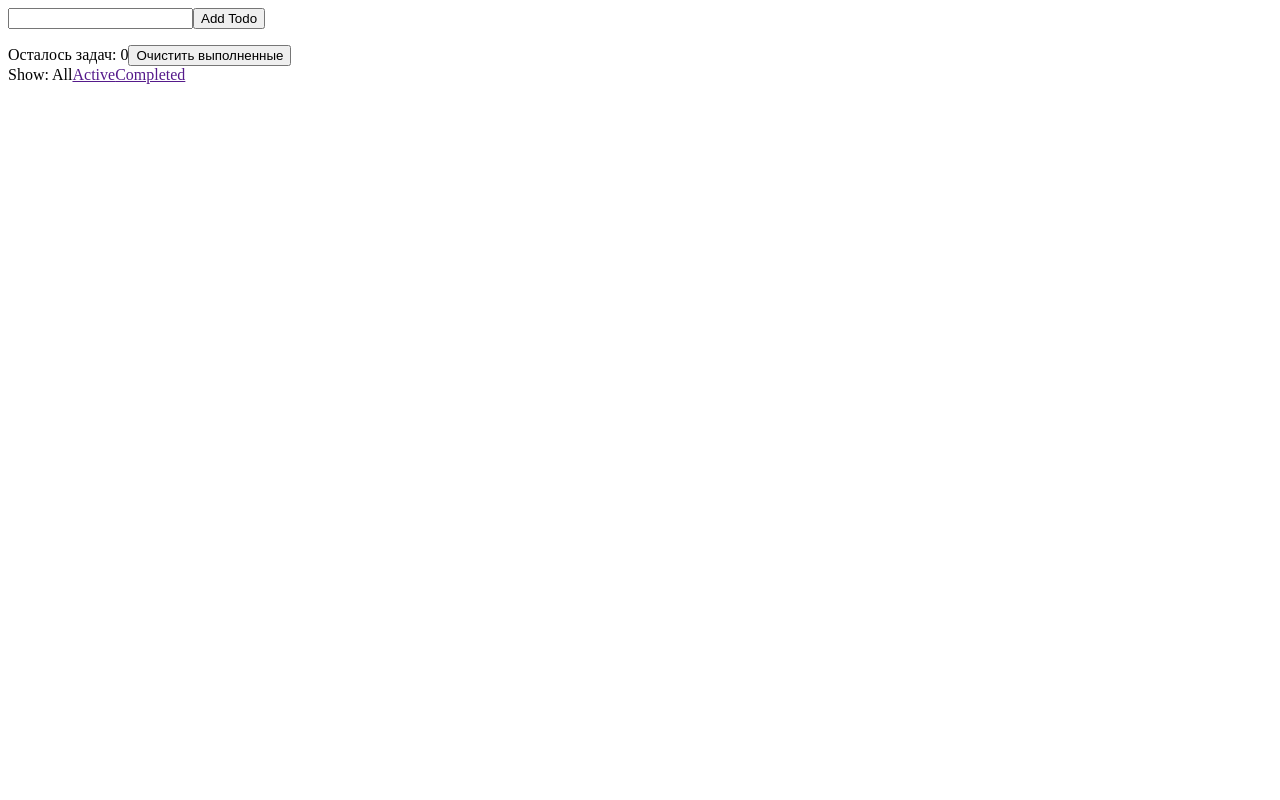
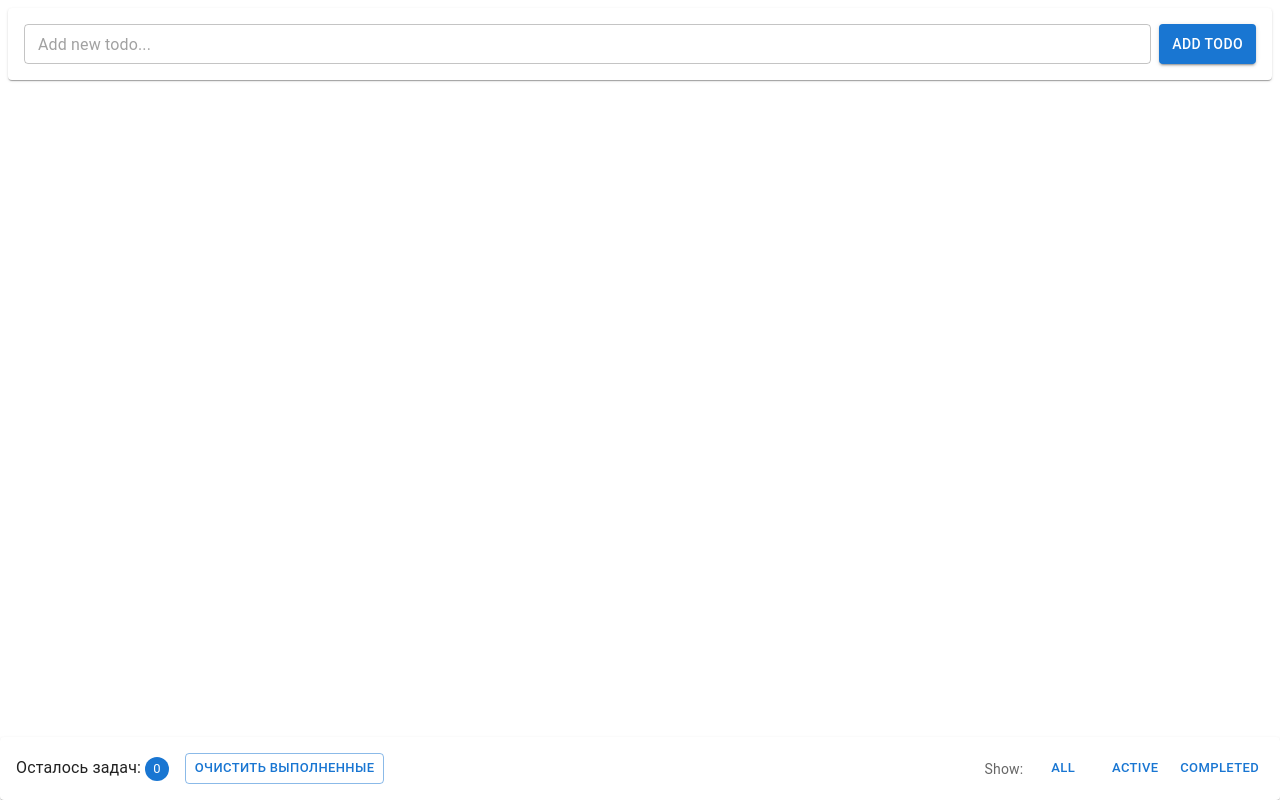
Before and after one commit to ivan-14-trifonov/todo, a React (Create React App) app: page / in a window 1280 px wide. Built offline with nearby package versions, Linux system fonts and the light colour scheme.

Commit message:
add @mui/material, needs improvement

```diff
--- a/package.json
+++ b/package.json
@@ -3,6 +3,9 @@
   "version": "0.1.0",
   "private": true,
   "dependencies": {
+    "@emotion/react": "^11.14.0",
+    "@emotion/styled": "^11.14.0",
+    "@mui/material": "^7.1.1",
     "@reduxjs/toolkit": "^2.8.2",
     "@testing-library/dom": "^10.4.0",
     "@testing-library/jest-dom": "^6.6.3",
--- a/src/components/Footer.js
+++ b/src/components/Footer.js
@@ -3,6 +3,14 @@ import FilterLink from '../containers/FilterLink';
 import { VisibilityFilters } from '../actions';
 import { useSelector } from 'react-redux';
 import { useDispatch } from 'react-redux';
+import {
+  Box,
+  Button,
+  Typography,
+  Chip,
+  Divider,
+  Paper
+} from '@mui/material';
 
 export const Footer = () => {
   const todos = useSelector(state => state.todos);
@@ -10,29 +18,48 @@ export const Footer = () => {
   const dispatch = useDispatch();
 
   return (
-    <div className="footer">
-      <div>
-        <span>Осталось задач: {remaining}</span>
-        <button onClick={() => dispatch({ type: 'CLEAR_COMPLETED' })}>
-            Очистить выполненные
-        </button>
-      </div>
+    <Paper
+      component="footer"
+      sx={{
+        p: 2,
+        mt: 2,
+        position: 'fixed',
+        bottom: 0,
+        left: 0,
+        right: 0,
+        display: 'flex',
+        justifyContent: 'space-between',
+        alignItems: 'center'
+      }}
+    >
+      <Box display="flex" alignItems="center" gap={2}>
+        <Typography variant="body1">
+          Осталось задач: <Chip label={remaining} color="primary" size="small" />
+        </Typography>
+        <Button
+          variant="outlined"
+          size="small"
+          onClick={() => dispatch({ type: 'CLEAR_COMPLETED' })}
+        >
+          Очистить выполненные
+        </Button>
+      </Box>
 
-      <div>
-        <span>Show: </span>
+      <Box display="flex" alignItems="center" gap={1}>
+        <Typography variant="body2" color="text.secondary">
+          Show:
+        </Typography>
         <FilterLink filter={VisibilityFilters.SHOW_ALL}>
-            All
+          <Button size="small">All</Button>
         </FilterLink>
         <FilterLink filter={VisibilityFilters.SHOW_ACTIVE}>
-            Active
+          <Button size="small">Active</Button>
         </FilterLink>
-        <FilterLink
-            filter={VisibilityFilters.SHOW_COMPLETED}
-        >
-            Completed
+        <FilterLink filter={VisibilityFilters.SHOW_COMPLETED}>
+          <Button size="small">Completed</Button>
         </FilterLink>
-      </div>
-    </div>
+      </Box>
+    </Paper>
   );
 };
 
--- a/src/components/Todo.js
+++ b/src/components/Todo.js
@@ -1,23 +1,45 @@
 import React from 'react';
 import PropTypes from 'prop-types';
+import {
+  ListItem,
+  ListItemButton,
+  ListItemIcon,
+  ListItemText,
+  Checkbox,
+  IconButton,
+} from '@mui/material';
 
-const Todo = ({ onClick, completed, text }) => (
-    <li
-        onClick={onClick}
-        style={{
-            textDecoration: completed
-                ? 'line-through'
-                : 'none',
-        }}
-    >
-        {text}
-    </li>
-);
+const Todo = ({ onClick, completed, text }) => {
+  const handleToggle = () => onClick();
+
+  return (
+    <ListItem>
+      <ListItemButton role={undefined} dense>
+        <ListItemIcon>
+          <Checkbox
+            edge="start"
+            checked={completed}
+            tabIndex={-1}
+            disableRipple
+            onChange={handleToggle}
+          />
+        </ListItemIcon>
+        <ListItemText
+          primary={text}
+          sx={{
+            textDecoration: completed ? 'line-through' : 'none',
+            color: completed ? 'text.disabled' : 'text.primary'
+          }}
+        />
+      </ListItemButton>
+    </ListItem>
+  );
+};
 
 Todo.propTypes = {
-    onClick: PropTypes.func.isRequired,
-    completed: PropTypes.bool.isRequired,
-    text: PropTypes.string.isRequired,
+  onClick: PropTypes.func.isRequired,
+  completed: PropTypes.bool.isRequired,
+  text: PropTypes.string.isRequired,
 };
 
 export default Todo;
--- a/src/components/TodoList.js
+++ b/src/components/TodoList.js
@@ -1,17 +1,18 @@
 import React from 'react';
 import PropTypes from 'prop-types';
 import Todo from './Todo';
+import { List } from '@mui/material';
 
 const TodoList = ({ todos, onTodoClick }) => (
-    <ul>
+  <List sx={{ width: '100%', bgcolor: 'background.paper' }}>
     {todos.map((todo, index) => (
       <Todo
         key={index}
         {...todo}
-                onClick={() => onTodoClick(index)}
+        onToggle={() => onTodoClick(index)}
       />
     ))}
-    </ul>
+  </List>
 );
 
 TodoList.propTypes = {
--- a/src/containers/AddTodo.js
+++ b/src/containers/AddTodo.js
@@ -1,30 +1,50 @@
 import React from 'react';
 import { connect } from 'react-redux';
 import { addTodo } from '../actions';
+import {
+    Box,
+    TextField,
+    Button,
+    Paper
+} from '@mui/material';
 
 let AddTodo = ({ dispatch }) => {
-    let input;
+    const [inputValue, setInputValue] = React.useState('');
+
+    const handleSubmit = (e) => {
+        e.preventDefault();
+        if (!inputValue.trim()) {
+            return;
+        }
+        dispatch(addTodo(inputValue));
+        setInputValue('');
+    };
 
     return (
-        <div>
-            <form
-                onSubmit={(e) => {
-                    e.preventDefault();
-                    if (!input.value.trim()) {
-                        return;
-                    }
-                    dispatch(addTodo(input.value));
-                    input.value = '';
-                }}
-            >
-                <input
-                    ref={(node) => {
-                        input = node;
-                    }}
-                />
-                <button type="submit">Add Todo</button>
+        <Box component={Paper} p={2} mb={2}>
+            <form onSubmit={handleSubmit}>
+                <Box display="flex" gap={1}>
+                    <TextField
+                        fullWidth
+                        variant="outlined"
+                        size="small"
+                        value={inputValue}
+                        onChange={(e) => setInputValue(e.target.value)}
+                        placeholder="Add new todo..."
+                    />
+                    <Button
+                        type="submit"
+                        variant="contained"
+                        color="primary"
+                        sx={{
+                            whiteSpace: 'nowrap',
+                        }}
+                    >
+                        Add Todo
+                    </Button>
+                </Box>
             </form>
-        </div>
+        </Box>
     );
 };
 AddTodo = connect()(AddTodo);
```
Also changed, not shown: 1 other file (tests, documents, lock files or other folders). Lines whose indentation alone changed are shown as unchanged.
